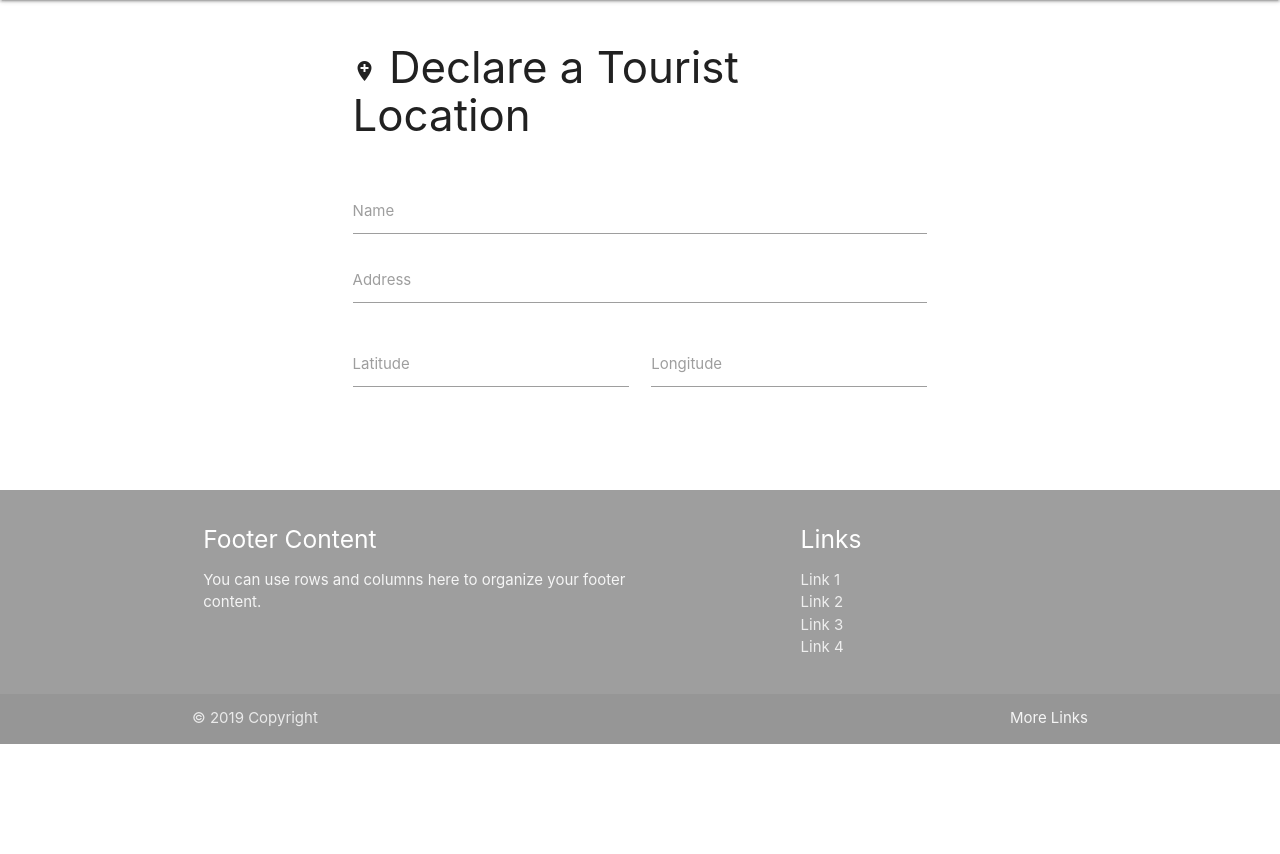
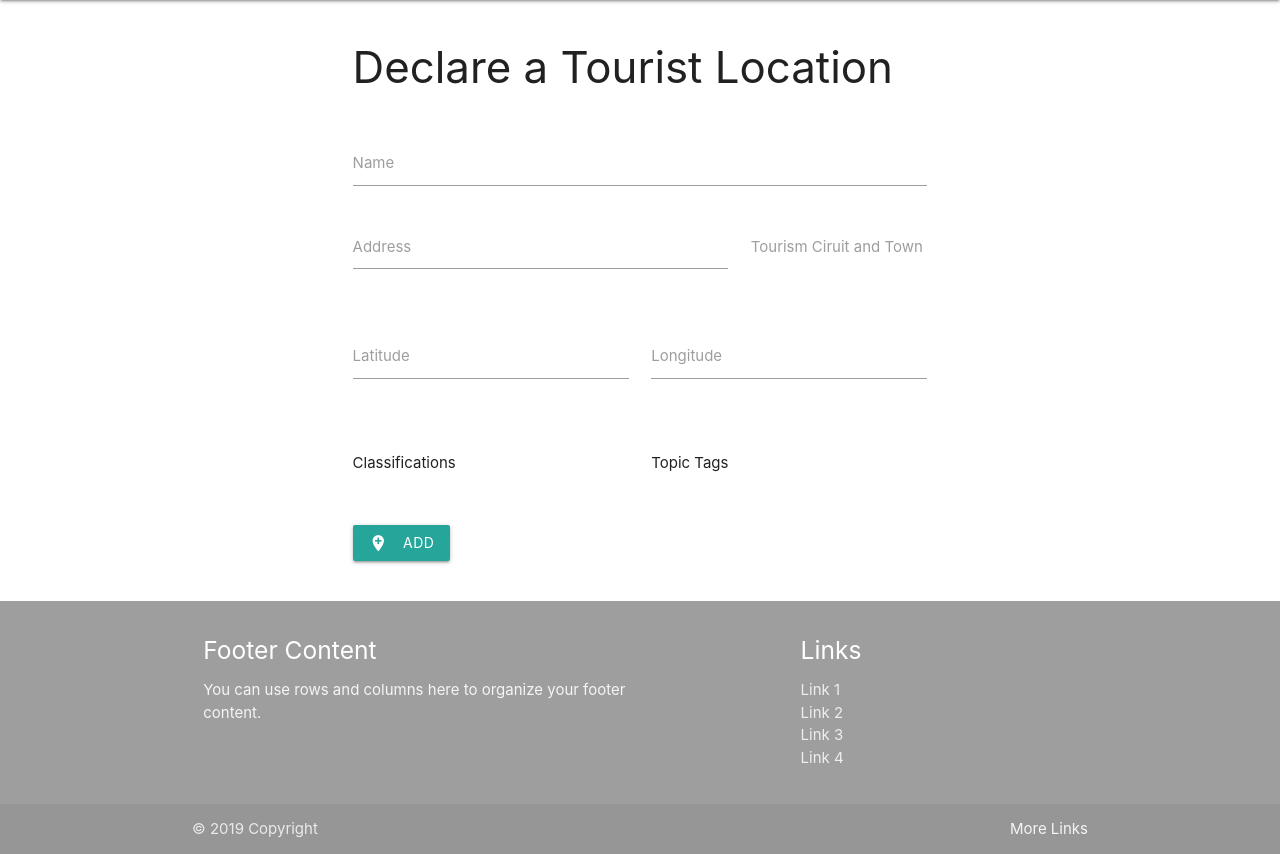
Before and after one commit to britech/elyu-turismo, a PHP site: template cpanel/templates/poi/create.phtml in a window 1280 px wide. Shown: the part 64-918 px from the top of the page. Before the commit the page ends 808 px from the top, so only its background shows below. Run offline with PHP 8.4, Linux system fonts and the light colour scheme; the template is opened without the code that fills it, so the values that code supplies are empty.

Commit message:
additional fields and apply tagged input for classification and topic tags

```diff
--- a/cpanel/templates/poi/create.phtml
+++ b/cpanel/templates/poi/create.phtml
@@ -4,31 +4,56 @@
 
 <div class="col l8">
     <div class="section">
-        <h3><i class="material-icons">add_location</i>&nbsp;Declare a Tourist Location</h3>
+        <h3>Declare a Tourist Location</h3>
     </div>
     <div class="row">
         <form action="/poi/add" method="post" class="col l12">
             <div class="input-field">
-                <input name="name" type="text" class="validate"/>
+                <input name="name" type="text" class="validate" required/>
                 <label>Name</label>
             </div>
-            <div class="input-field">
-                <input name="address" type="text" class="validate"/>
-                <label>Address</label>
+            <div class="row">
+                <div class="input-field col l8">
+                    <textarea id="address" class="materialize-textarea validate" required></textarea>
+                    <label>Address</label>
+                </div>
+                <div class="input-field col l4">
+                    <select name="town" class="validate" required>
+                        <option value="" disabled selected>Select town</option>
+                        <?php foreach($circuits as $circuit => $towns): ?>
+                            <optgroup label="<?=$circuit?>">
+                                <?php foreach($towns as $town): ?>
+                                    <option value="<?=$town?>"><?=$town?></option>
+                                <?php endforeach;?>
+                            </optgroup>
+                        <?php endforeach;?>
+                    </select>
+                    <label>Tourism Ciruit and Town</label>
+                </div>
             </div>
             <div class="row">
                 <div class="input-field col l6">
-                    <input name="latitude" type="text" class="validate"/>
+                    <input name="latitude" type="text" class="validate" required/>
                     <label>Latitude</label>
                 </div>
                 <div class="input-field col l6">
-                    <input name="longitude" type="text" class="validate"/>
+                    <input name="longitude" type="text" class="validate" required/>
                     <label>Longitude</label>
                 </div>
             </div>
             <div class="row">
-
+                <div class="input-field col l6">
+                    <p>Classifications</p>
+                    <div id="tourist-classification"></div>
+                    <input type="hidden" name="classifications"/>
+                </div>
+                <div class="input-field col l6">
+                    <p>Topic Tags</p>
+                    <div id="tourist-tags"></div>
+                    <input type="hidden" name="topicTags"/>
+                </div>
             </div>
+            <button class="btn waves-effect waves-light" type="submit" name="action">Add<i class="material-icons left">add_location</i></button>
         </form>
     </div>
 </div>
@@ -36,3 +61,37 @@
 <div class="col l2">
     &nbsp;
 </div>
+
+<script type="text/javascript">
+    $(document).ready(function(){
+        $('select').formSelect();
+
+        $("#tourist-classification").chips({
+            placeholder: 'Classification',
+            secondaryPlaceholder: 'Classification',
+            autocompleteOptions: {
+                data: <?=$classifications?>
+            },
+            onChipAdd: function(e, chip) {
+                console.log(this.chipsData);
+            },
+            onChipDelete: function(e, chip) {
+                console.log(this.chipsData);
+            }
+        })
+
+        $("#tourist-tags").chips({
+            placeholder: 'Topic Tags',
+            secondaryPlaceholder: 'Topic Tags',
+            autocompleteOptions: {
+                data: <?=$tags?>
+            },
+            onChipAdd: function(e, chip) {
+                console.log(this.chipsData);
+            },
+            onChipDelete: function(e, chip) {
+                console.log(this.chipsData);
+            }
+        })
+    });
+</script>
```
